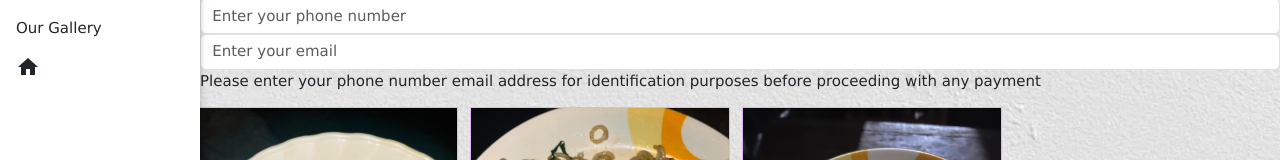
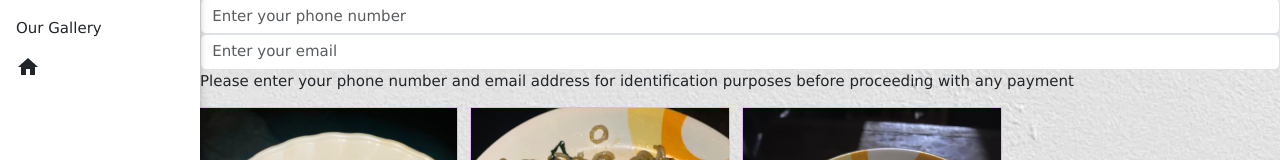
Before and after one commit to Adetunji-Philip240/MamaAdeNoodlesNewOne, a plain HTML site: page menu.html in a window 1280 px wide. Shown: the part 184-344 px from the top of the page. Drawn offline with nearby package versions, Linux system fonts and the light colour scheme; a script that the page names is missing.

Commit message:
updating the menu

```diff
--- a/menu.html
+++ b/menu.html
@@ -191,7 +191,7 @@
           />
         </div>
         <p>
-          Please enter your phone number email address for identification
+          Please enter your phone number and email address for identification
           purposes before proceeding with any payment
         </p>
       </div>
```
